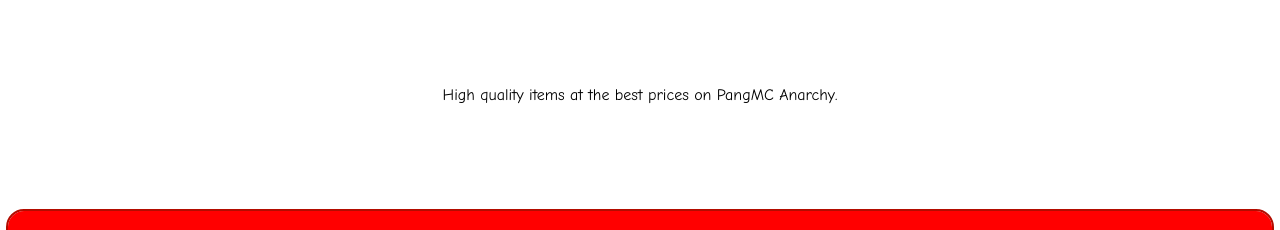
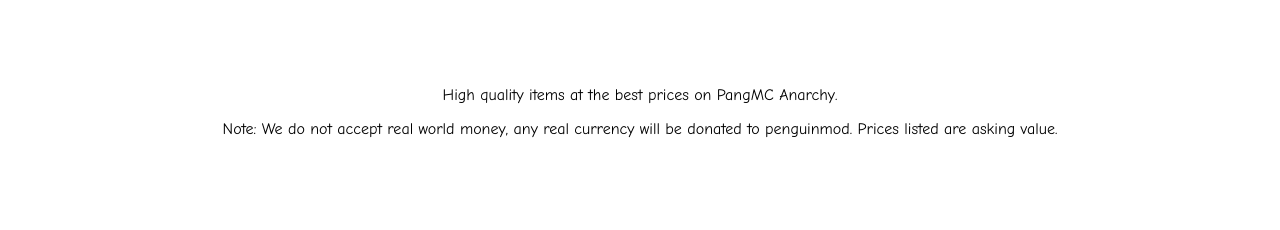
Before and after one commit to derpygamer2142/derpshop-website, a plain HTML site: page shop/index.html in a window 1280 px wide. Shown: the part 474-704 px from the top of the page. Drawn offline with Linux system fonts and the light colour scheme.

Commit message:
whoopsies forgot the disclaimer

```diff
--- a/shop/index.html
+++ b/shop/index.html
@@ -20,6 +20,7 @@
 
 
     <p>High quality items at the best prices on PangMC Anarchy.</p>
+    <p>Note: We do not accept real world money, any real currency will be donated to penguinmod. Prices listed are asking value.</p>
 
     <div id="spacer2"></div>
     <h1 id="priceBanner">All known duping exploits will be disabled soon, leading to a price increase.</h1>
```
